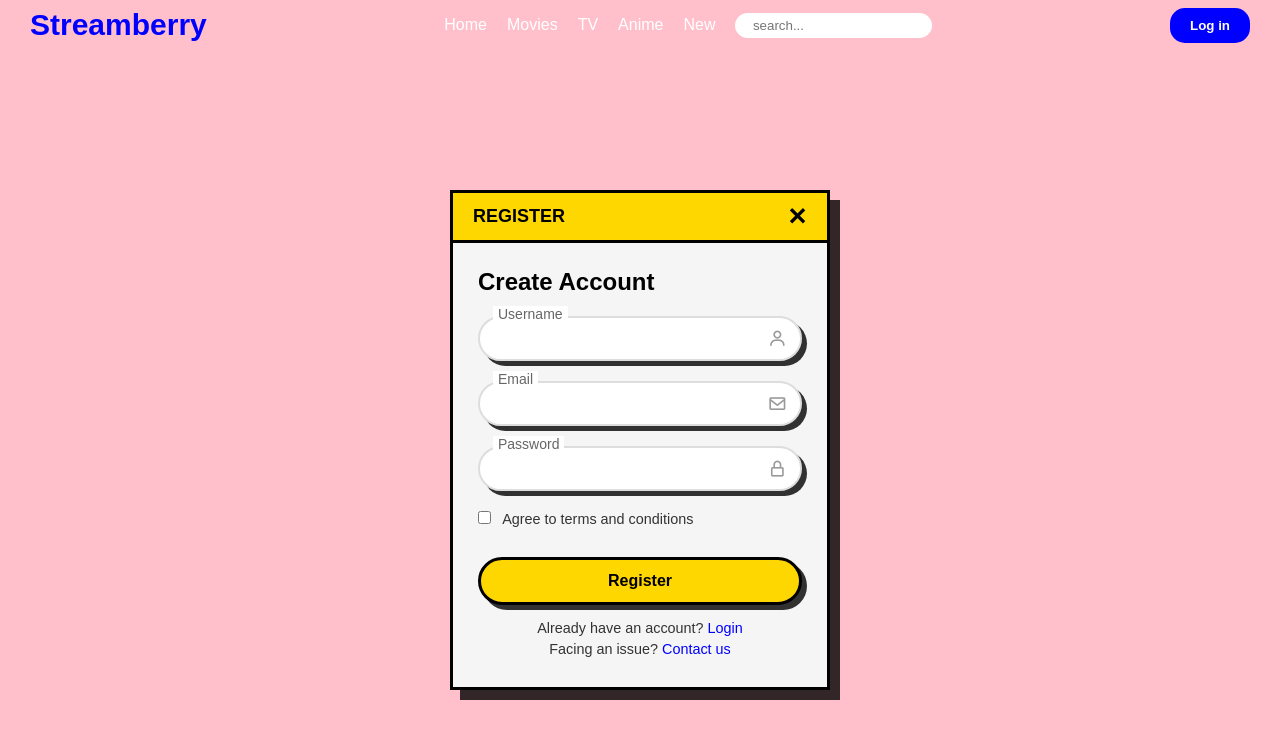
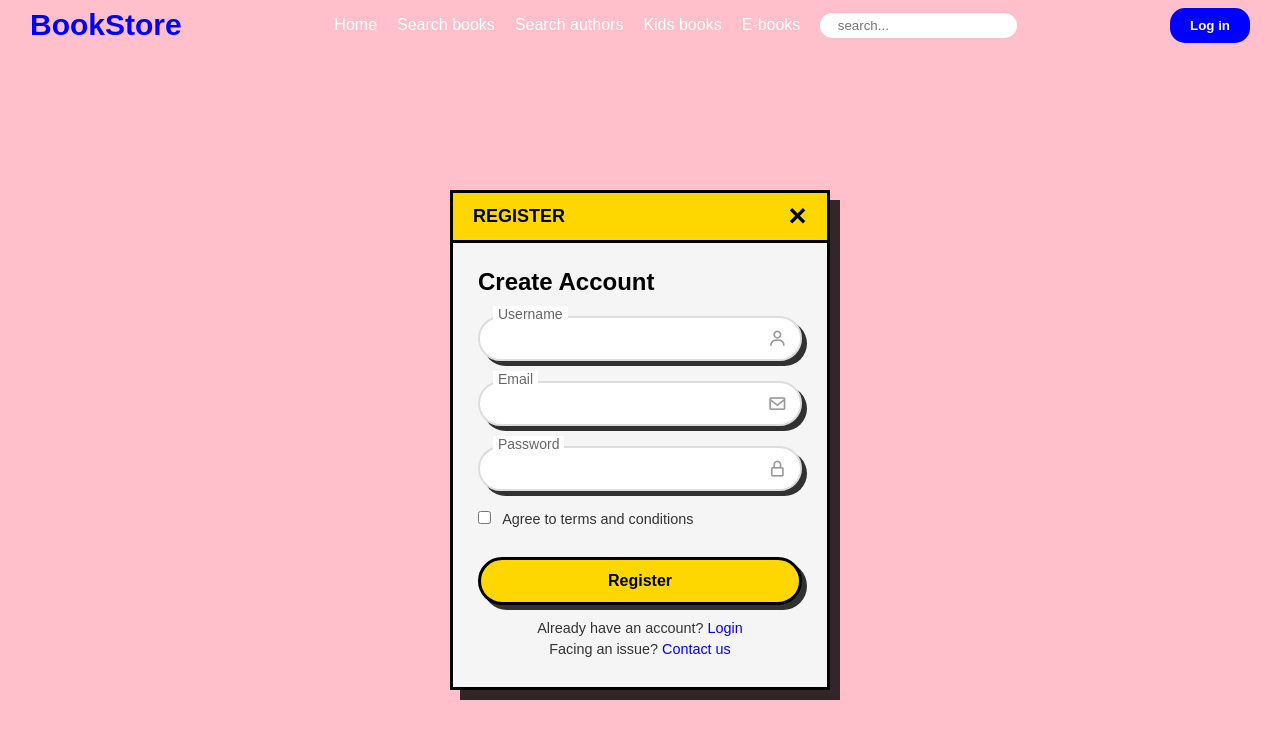
Before and after one commit to MahmoudAlaa2006/Book-store-, a plain HTML site: page pages/register.html in a window 1280 px wide. Drawn offline with nearby package versions, Linux system fonts and the light colour scheme.

Commit message:
Change logo and update navigation menu items

```diff
--- a/pages/register.html
+++ b/pages/register.html
@@ -12,15 +12,15 @@
     <div class="navbar">
       <div class="navbar_container">
         <div class="logo_container">
-          <h1 class="logo">Streamberry</h1>
+        <h1 class="logo">BookStore</h1>
         </div>
         <div class="menu_container">
           <ul class="menu_list">
-            <li><a href="../docs/index.html" class="menu_list_item">Home</a></li>
-            <li><a href="#" class="menu_list_item">Movies</a></li>
-            <li><a href="#" class="menu_list_item">TV</a></li>
-            <li><a href="#" class="menu_list_item">Anime</a></li>
-            <li><a href="#" class="menu_list_item">New</a></li>
+                     <li> <a href="../docs/index.html" class="menu_list_item">Home</a></li>
+                     <li> <a href="#" class="menu_list_item">Search books</a></li>
+                     <li> <a href="#" class="menu_list_item">Search authors</a></li>
+                     <li> <a href="#" class="menu_list_item">Kids books</a></li>
+                     <li> <a href="#" class="menu_list_item">E-books</a></li>
           </ul>
           <div class="search">
             <form action="" class="search">
```
